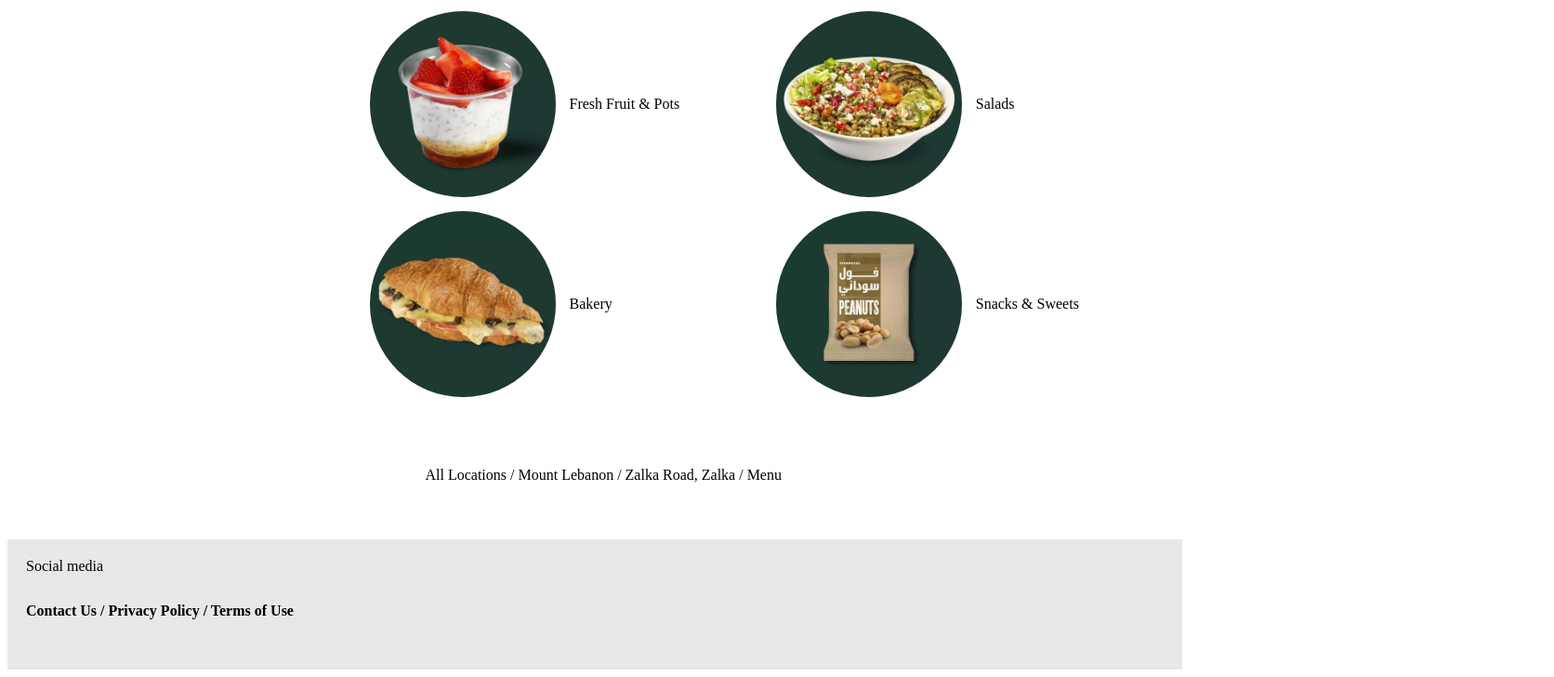
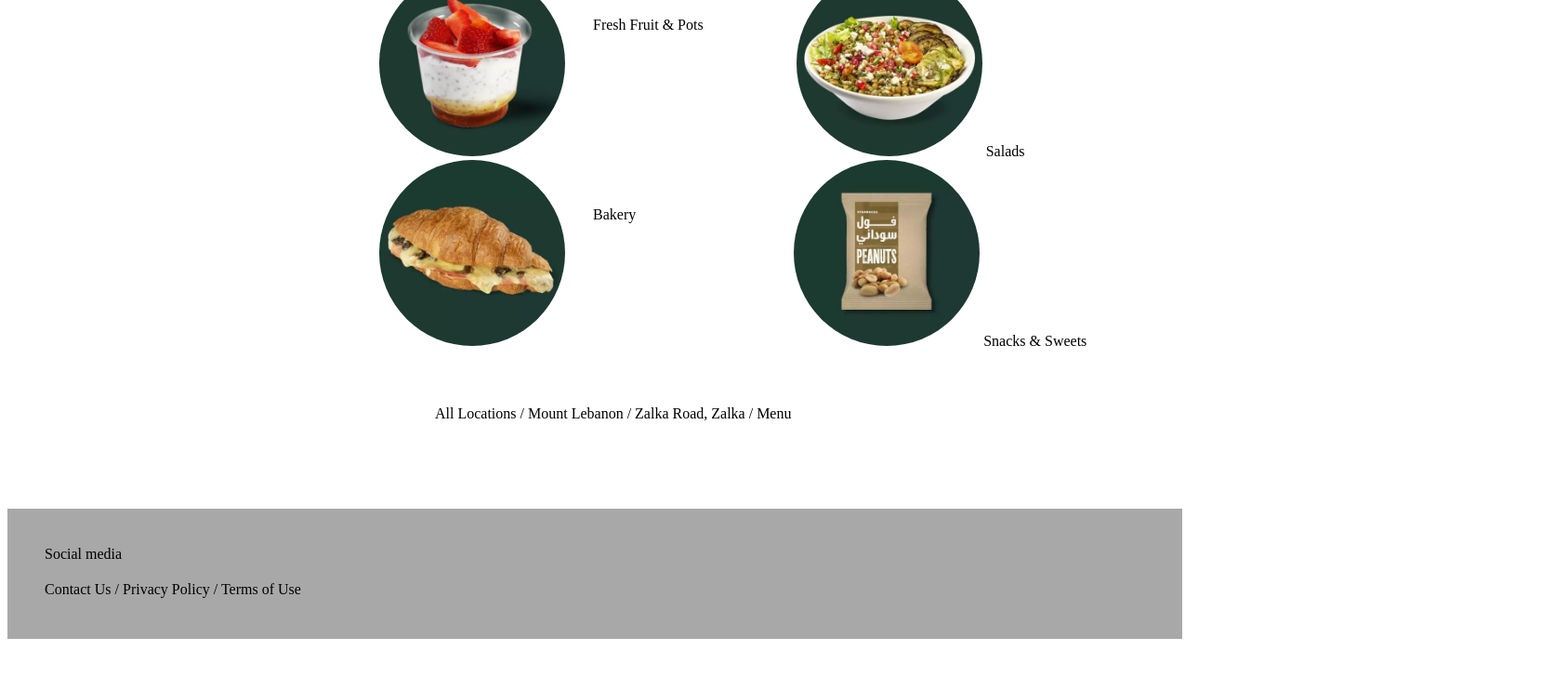
Before and after one commit to MhdTarhini/Starbucks-Menu, a plain HTML site: page index.html in a window 1280 px wide. Shown: the part 1179-1907 px from the top of the page at 93% size, 1672 px wide, since content can reach past the window. After the commit the page ends 1874 px from the top, so only its background shows below. Drawn offline with Linux system fonts and the light colour scheme.

Commit message:
update css

```diff
--- a/index.html
+++ b/index.html
@@ -3,8 +3,8 @@
 <head>
     <meta charset="UTF-8">
     <meta name="viewport" content="width=device-width, initial-scale=1.0">
-    <!-- <link rel="stylesheet" type="text/css" href="main.css"> -->
-    <link rel="stylesheet" type="text/css" href="main-flex.css">
+    <link rel="stylesheet" type="text/css" href="main.css">
+    <!-- <link rel="stylesheet" type="text/css" href="main-flex.css"> -->
     <title>StarBucks Menu</title>
 </head>
 <body>
--- a/main.css
+++ b/main.css
@@ -17,17 +17,20 @@
     right: 0;
     color: green;
 }
-.right-bar{
-    position: relative;
-    top: 50px;
-    margin-right: 20px
+.categorys {
+    height: 1600px;
+}
+
+.right-bar {
+    padding: 40px;
+    width: 300px;
 }
 .first-list{
     list-style: none;
     margin-bottom: 50px;
 }
 .first-list li{
-    margin-bottom: 10px;
+    margin-bottom: 20px;
 }
 .second-list{
     list-style: none;
@@ -38,7 +41,7 @@
 .items{
     position: relative;
     left: 400px;
-    bottom: 350px;
+    bottom: 600px;
     overflow: auto;
 
 }
@@ -108,10 +111,9 @@
     margin-right: 170px;
 }
 
-.footer{
-    position: relative;
-    bottom: 100px;
-     height: 100px;
+.footer {
+    height: 100px;
+        padding: 20px;
      background-color: rgb(168, 168, 168);
 }
 .social-media{
```
